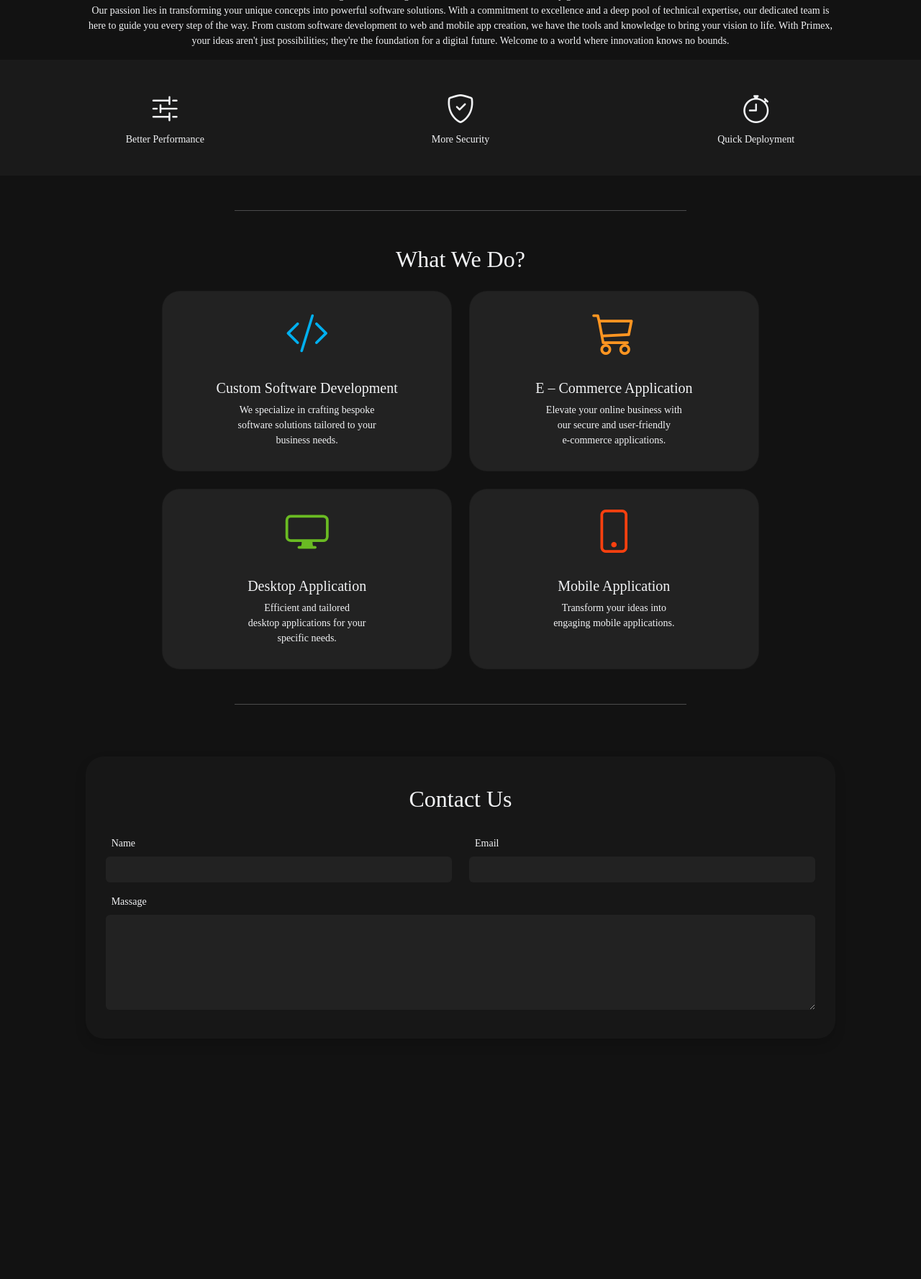
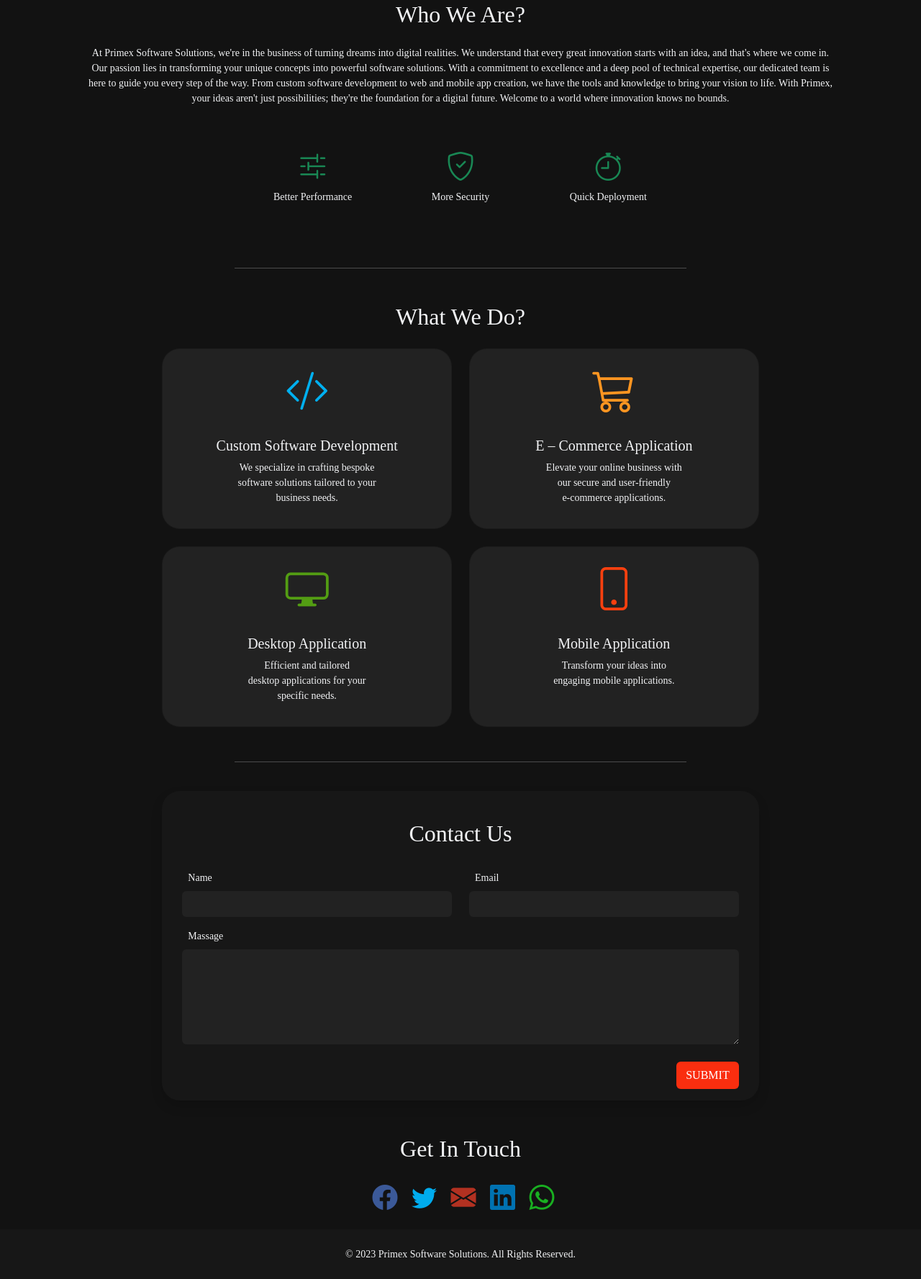
Before and after one commit to Needlepatchwork/Needlepatchwork.github.io, a PHP site: page / in a window 1280 px wide. Shown: the part 852-2629 px from the top of the page at 72% size. Before the commit the page ends 2255 px from the top, so only its background shows below. Run offline with PHP 8.4, Linux system fonts and the light colour scheme; some web fonts are replaced.

Commit message:
fjfh
bvm

```diff
--- a/primex/index.html
+++ b/primex/index.html
@@ -3,7 +3,7 @@
 <html>
     <head>
 
-        <title>Home | eShop</title>
+        <title>Primex.lk</title>
         <link rel="icon" href="resources/logo.svg"/>
 
         <meta charset="utf-8">
@@ -22,26 +22,24 @@
               <nav class="navbar navbar-dark navbar-expand-lg" style="background-color: #121212;">
                   <div class="container-fluid container-lg">
                     <a class="navbar-brand fs-6" href="#"><span class="bold">PRIMEX SOFTWARE</span> SOLUTIONS</a>
-                    <button class="navbar-toggler" type="button" data-bs-toggle="offcanvas" data-bs-target="#offcanvasDarkNavbar" aria-controls="offcanvasDarkNavbar" aria-label="Toggle navigation">
-                      <span class="navbar-toggler-icon"></span>
-                    </button>
+                    <i class="bi bi-list navbar-toggler" type="button" data-bs-toggle="offcanvas" data-bs-target="#offcanvasDarkNavbar" aria-controls="offcanvasDarkNavbar" aria-label="Toggle navigation"></i>
                     <div class="offcanvas offcanvas-end text-bg-dark" tabindex="-1" id="offcanvasDarkNavbar" aria-labelledby="offcanvasDarkNavbarLabel">
                       <div class="offcanvas-header">
-                        <h5 class="offcanvas-title" id="offcanvasDarkNavbarLabel">Dark offcanvas</h5>
+                        <img src="resources/logo.png" class="offcanvas-title mt-2" id="offcanvasDarkNavbarLabel" style="width: 70px;"/>
                         <button type="button" class="btn-close btn-close-white" data-bs-dismiss="offcanvas" aria-label="Close"></button>
                       </div>
                       <div class="offcanvas-body">
                         <ul class="navbar-nav justify-content-end flex-grow-1 pe-3">
-                          <li class="nav-item">
+                          <li class="nav-item" data-bs-dismiss="offcanvas">
                             <a class="nav-link active" href="#">Home</a>
                           </li>
-                          <li class="nav-item">
+                          <li class="nav-item" data-bs-dismiss="offcanvas">
                             <a class="nav-link" href="#">About</a>
                           </li>
-                          <li class="nav-item">
+                          <li class="nav-item" data-bs-dismiss="offcanvas">
                               <a class="nav-link" href="#">Services</a>
                           </li>
-                          <li class="nav-item">
+                          <li class="nav-item" data-bs-dismiss="offcanvas">
                               <a class="nav-link" href="#">Contact</a>
                           </li>
                         </ul>
@@ -83,10 +81,10 @@
               </div>
 
               <div>
-                <div class="row row-cols-3 feature p-4">
-                  <div class="col my-3"><i class="bi bi-sliders2 fs-1"></i> </br> <span style="font-family: Montserrat-SemiBold;">Better</span> <span style="font-family: Montserrat-ExtraLight;">Performance</span></div>
-                  <div class="col my-3"><i class="bi bi-shield-check fs-1"></i> </br> <span style="font-family: Montserrat-SemiBold;">More</span> <span style="font-family: Montserrat-ExtraLight;">Security</span></div>
-                  <div class="col my-3"><i class="bi bi-stopwatch fs-1"></i> </br> <span style="font-family: Montserrat-SemiBold;">Quick</span> <span style="font-family: Montserrat-ExtraLight;">Deployment</span></div>
+                <div class="row row-cols-1 row-cols-md-3 row-cols-lg-6 d-flex justify-content-center feature p-4">
+                  <div class="col my-3"><i class="bi bi-sliders2 text-success fs-1"></i> </br> <span style="font-family: Montserrat-SemiBold;">Better</span> <span style="font-family: Montserrat-ExtraLight;">Performance</span></div>
+                  <div class="col my-3"><i class="bi bi-shield-check text-success fs-1"></i> </br> <span style="font-family: Montserrat-SemiBold;">More</span> <span style="font-family: Montserrat-ExtraLight;">Security</span></div>
+                  <div class="col my-3"><i class="bi bi-stopwatch text-success fs-1"></i> </br> <span style="font-family: Montserrat-SemiBold;">Quick</span> <span style="font-family: Montserrat-ExtraLight;">Deployment</span></div>
                 </div>
               </div>
 
@@ -145,10 +143,10 @@
 
             </div>
 
-            <div style="width: 50%;margin: auto;" class="my-5"><hr></div>
+            <div style="width: 50%;margin: auto;" class="mt-5"><hr></div>
 
             <div class="row">
-              <div class="col-12 col-md-10 offset-md-1 p-4">
+              <div class="col-12 col-md-10 offset-md-1 col-lg-8 offset-lg-2 p-4">
                 <div class="row p-3 shadow" style="background-color: #171717;border-radius: 25px;">
                   <div class="my-4 text-center"><h2 style="font-family: Montserrat-SemiBold;">Contact Us</h2></div>
 
@@ -166,7 +164,59 @@
                     <label for="massage" class="form-label ms-2">Massage</label>
                     <textarea class="form-control" rows="5"></textarea>
                   </div>
+
+                  <div class="col-12 d-flex justify-content-end">
+                    <button class="btn text-white" style="background-color: #fa2e0f;">SUBMIT</button>
+                  </div>
                 </div>
+              </div>
+            </div>
+
+            <div class="row">
+              <div class="col-12">
+                <div class="my-4 text-center"><h2 style="font-family: Montserrat-SemiBold;">Get In Touch</h2></div>
+
+                <div class="col-12 d-flex justify-content-center">
+                  <ul>
+
+                    <li class="list-inline-item me-3">
+                        <a href="#" class="form-floating">
+                          <i class="bi bi-facebook" style="font-size: 35px;color: #3b5998;"></i>
+                        </a>
+                    </li>
+
+                    <li class="list-inline-item me-3">
+                        <a href="#" class="form-floating">
+                          <i class="bi bi-twitter" style="font-size: 35px;color: #00acee;"></i>
+                        </a>
+                    </li>
+
+                    <li class="list-inline-item me-3">
+                        <a href="#" class="form-floating">
+                          <i class="bi bi-envelope-fill" style="font-size: 35px;color: #B23121;"></i>
+                        </a>
+                    </li>
+
+                    <li class="list-inline-item me-3">
+                        <a href="#" class="form-floating">
+                          <i class="bi bi-linkedin" style="font-size: 35px;color: #0072b1;"></i>
+                        </a>
+                    </li>
+
+                    <li class="list-inline-item me-4">
+                        <a href="#" class="form-floating">
+                          <i class="bi bi-whatsapp" style="font-size: 35px;color: #19af21;"></i>
+                        </a>
+                    </li>
+
+                  </ul>
+                </div>
+              </div>
+            </div>
+
+            <div class="row">
+              <div class="col-12 py-4 d-flex justify-content-center align-items-center" style="background-color: #171717;">
+                <div>&copy; 2023 Primex Software Solutions. All Rights Reserved.</div>
               </div>
             </div>
 
--- a/primex/style.css
+++ b/primex/style.css
@@ -33,14 +33,13 @@ body{
 }
 
 .banner{
-    height: 90vh;
+    background-image: linear-gradient(180deg, rgba(18,18,18,0.8435749299719888) 0%, rgba(18,18,18,0.8575805322128851) 24%, rgba(18,18,18,1) 100%), url(resources/background.jpg);
+    width: 100%;
+    height: 100vh;
+    background-size: cover;
     display: flex;
     align-items: center;
     text-align: center;
-}
-
-.feature{
-    background-color: #1a1a1a;
 }
 
 .serviceCard{
@@ -58,7 +57,7 @@ body{
 }
 
 .cardimg3{
-    color: #6ABB23;
+    color: #539d13;
 }
 
 .cardimg4{
```
Also changed, not shown: primex/resources/background.jpg (added).
